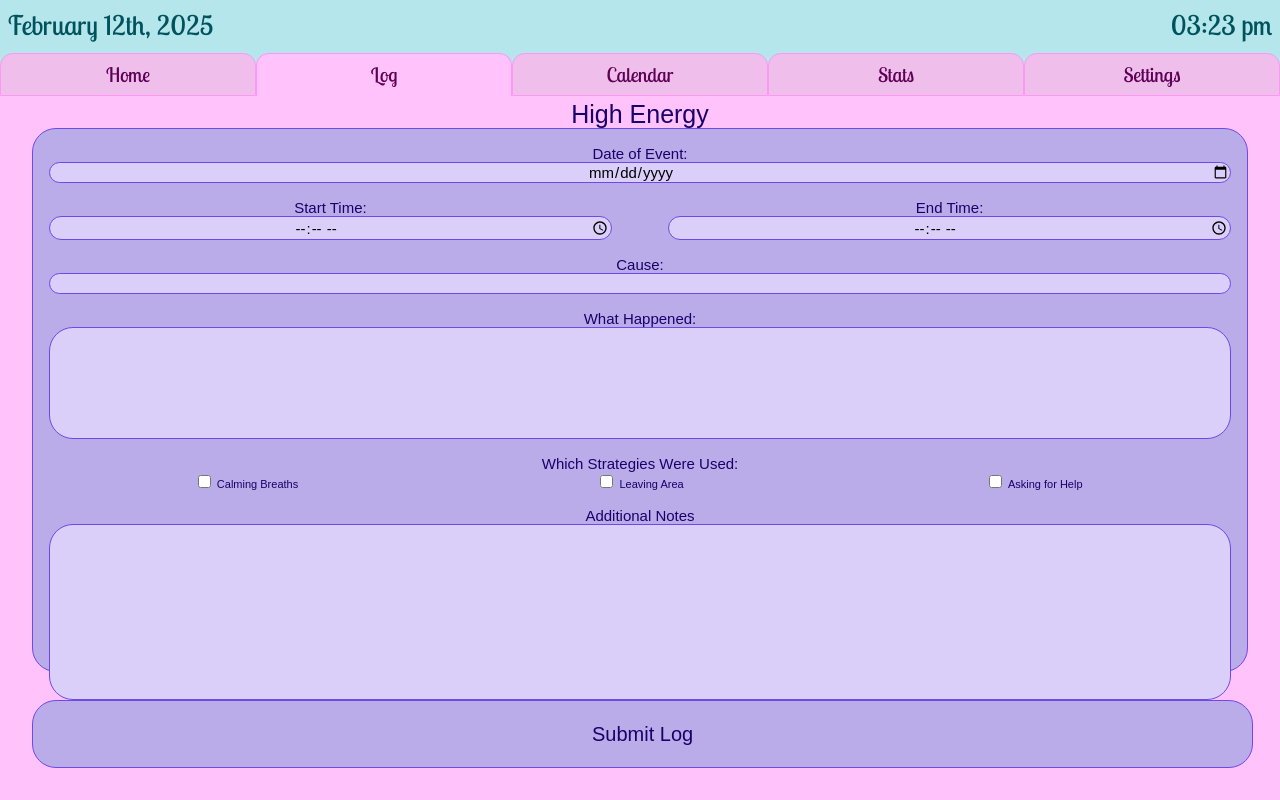
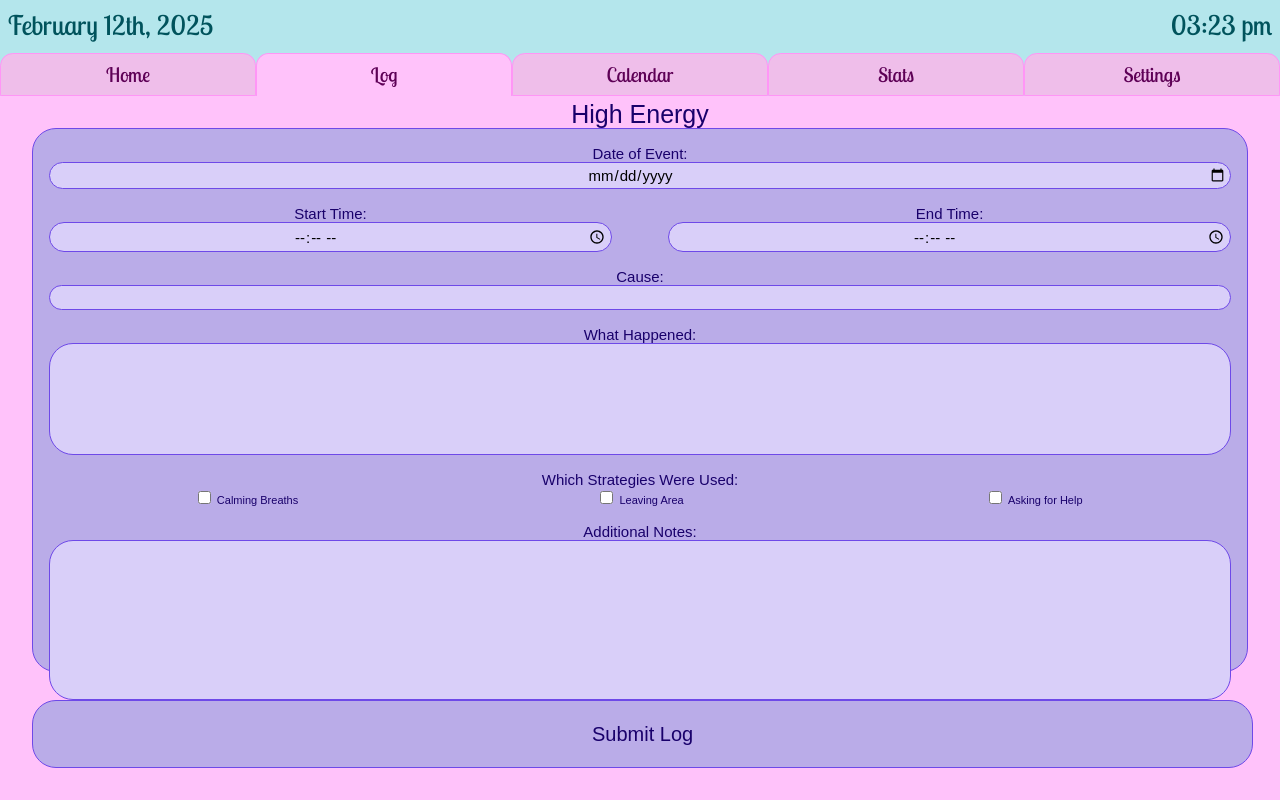
Before and after one commit to RedPandaBean/BeanBrain, a website built with Vite: page src/index.html in a window 1280 px wide. Built offline with nearby package versions, Linux system fonts and the light colour scheme.

Commit message:
Fixing Formatting

```diff
--- a/src/index.html
+++ b/src/index.html
@@ -95,8 +95,8 @@
     border-radius: 1.5rem;
     width:100%;
     border: 1px solid #6E49E8;
-    text-align:center;
     box-sizing: border-box;
+    padding:0.2rem;
   }
 
   .checkbox {
@@ -164,14 +164,14 @@
           <div style="font-size:25px;"> High Energy </div>
           <div>
             <div>Date of Event:</div>
-            <input type="date" class="entryfield">
+            <input type="date" class="entryfield" style="text-align: center;">
           </div>
           <div style="display:flex;">
-            <div style="flex:1;"> Start Time: <br> <input type="time" class="entryfield"> </div>
+            <div style="flex:1;"> Start Time: <br> <input type="time" class="entryfield" style="text-align: center;"> </div>
             <div style="flex:0.1;"></div>
-            <div style="flex:1;"> End Time: <br> <input type="time" class="entryfield"> </div>
+            <div style="flex:1;"> End Time: <br> <input type="time" class="entryfield" style="text-align: center;"> </div>
           </div>
-          <div> Cause: <br> <input type="text" class="entryfield"> </div>
+          <div> Cause: <br> <input type="text" class="entryfield" style="text-align: center;"> </div>
           <div> What Happened: <br> <input type="text" class="entryfield" style="height:7rem;"> </div>
           <div>
             <div> Which Strategies Were Used: </div>
@@ -181,7 +181,7 @@
               <div style="flex:1; font-size:11px;"> <input type="checkbox" class="checkbox"> Asking for Help </div>
             </div>
           </div>
-          <div> Additional Notes <br> <input type="text" class="entryfield" style="height:11rem;"> </div>
+          <div> Additional Notes: <br> <input type="text" class="entryfield" style="height:10rem;"> </div>
         </div>
       </div>
       <div class="logpurple" style="width:100%;" @click="" >
```
